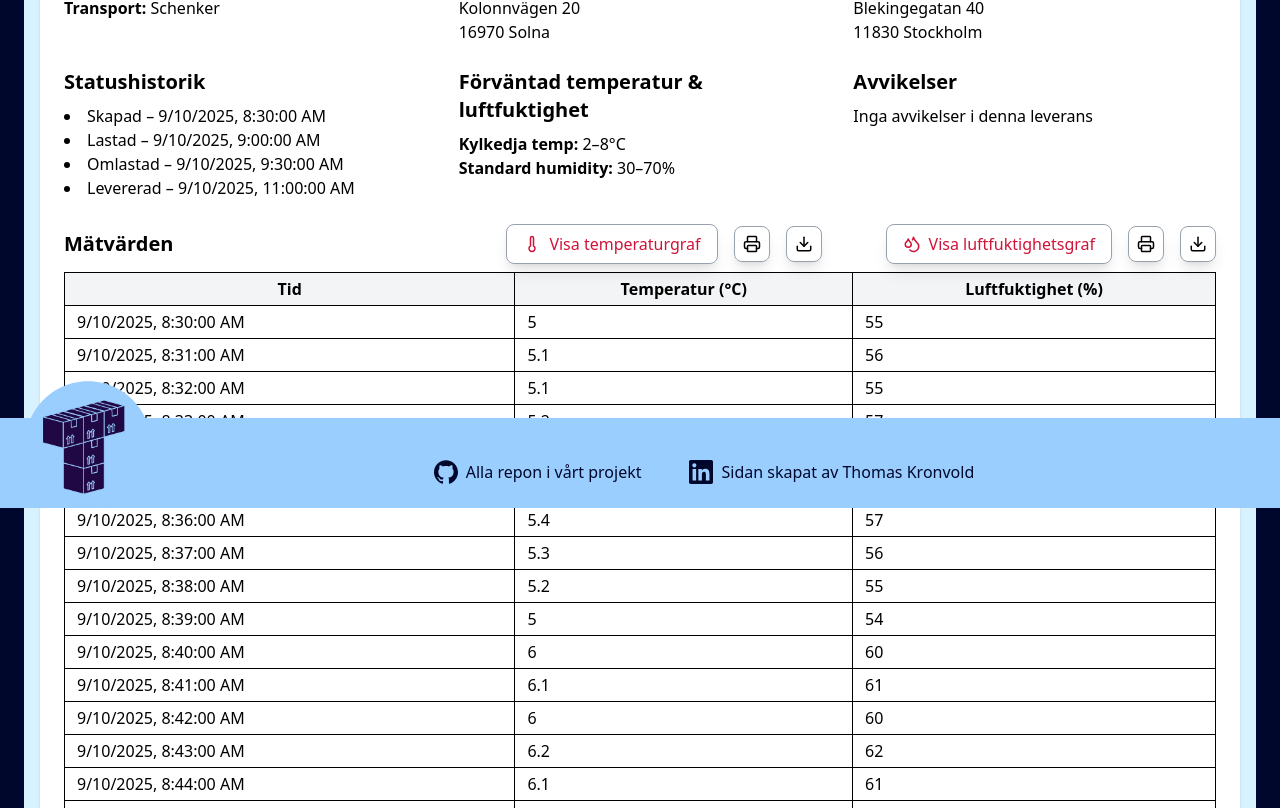
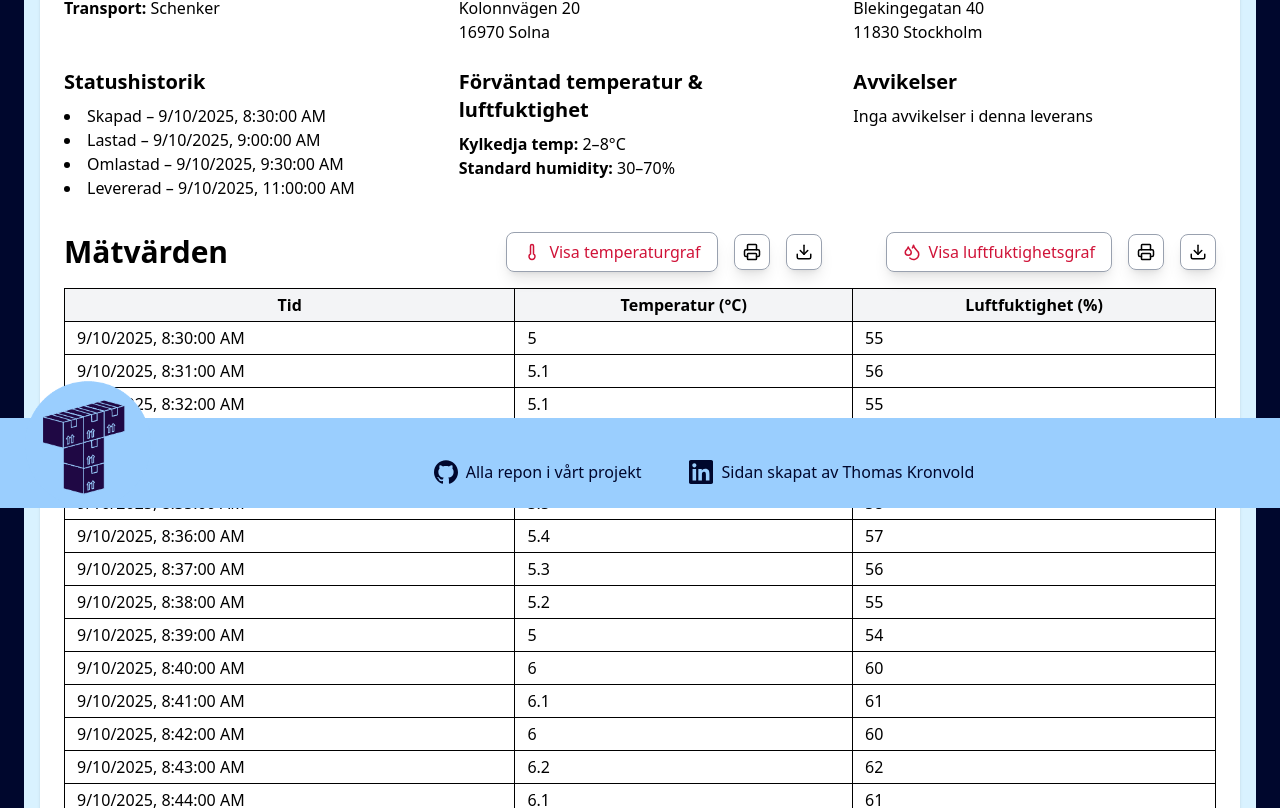
Before and after one commit to G1-H25/Frontend-web, a React (Vite) app in the folder desktop/: page /packets/1 in a window 1280 px wide. Shown: the part 292-1100 px from the top of the page. Built offline with nearby package versions, Linux system fonts and the light colour scheme; no server answers.

Commit message:
small changes in margins to get more white

```diff
--- a/desktop/src/features/packets/PacketDetails.tsx
+++ b/desktop/src/features/packets/PacketDetails.tsx
@@ -127,8 +127,8 @@ const PacketDetails = () => {
 
       {/* Mätvärden + knappar */}
       <section>
-        <div className="flex items-center justify-between mb-2">
-          <h2 className="text-xl font-semibold">Mätvärden</h2>
+        <div className="flex items-center justify-between mb-2 mt-8">
+          <h2 className="text-3xl font-semibold">Mätvärden</h2>
 
           <div className="flex gap-16 items-center">
             {/* Graf-knappar */}
@@ -188,7 +188,7 @@ const PacketDetails = () => {
 
         </div>
 
-        <table className="min-w-full table-auto border border-gray-200">
+        <table className="min-w-full table-auto border border-gray-200 mt-4">
           <thead>
             <tr className="bg-gray-100">
               <th className="border px-3 py-1">Tid</th>
```
